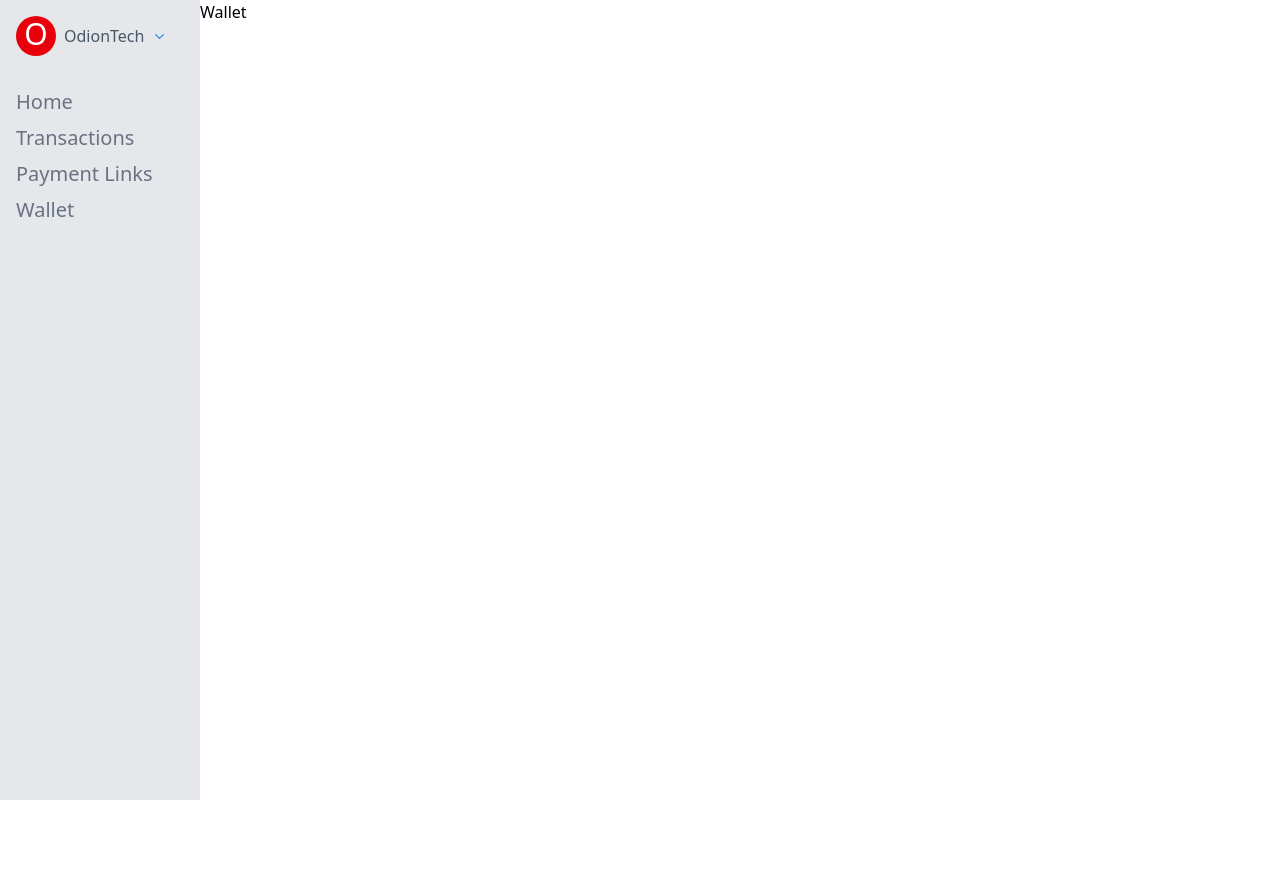
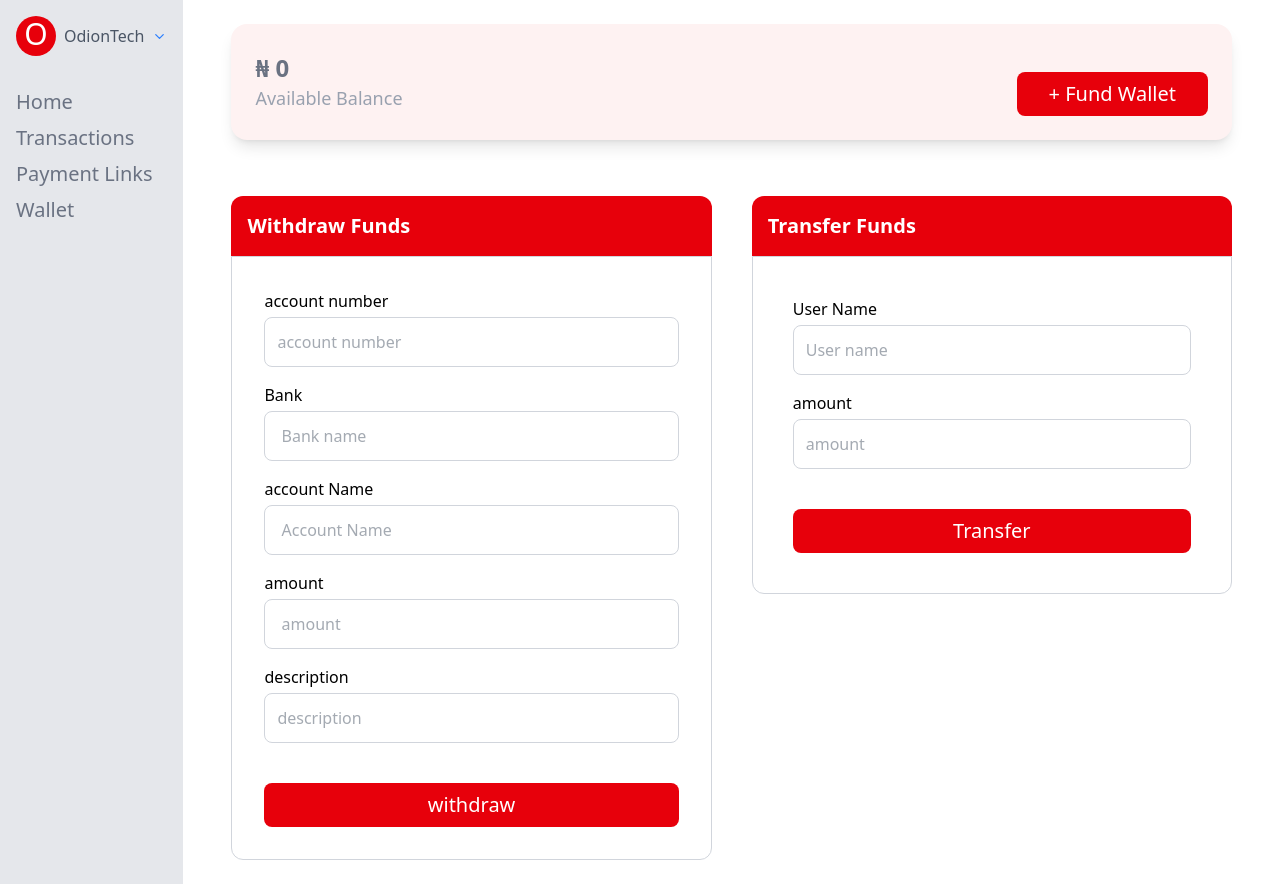
Before and after one commit to OdionOseiwe/SimuPay, a React app in the folder frontend/: page /wallet in a window 1280 px wide. Before the commit the page ends 800 px from the top, so only its background shows below. Built offline with nearby package versions, Linux system fonts and the light colour scheme; the HTML template or start-up script is replaced by a standard one.

Commit message:
protected routes

```diff
--- a/frontend/src/App.tsx
+++ b/frontend/src/App.tsx
@@ -7,22 +7,85 @@ import PaymentLinkspage from "./Pages/PaymentLinkspage"
 import TransactionsPage from "./Pages/TransactionsPage"
 import WalletPage from "./Pages/WalletPage"
 import PaymentPage from "./Pages/PaymentPage"
-import { Routes, Route } from 'react-router-dom';
+import {useAuthStore,} from './store/authstore'
+import { Routes, Route, Navigate } from 'react-router-dom';
 import { Toaster } from 'react-hot-toast';
+
+const ProtectedRoutes = ({children}: { children: any })=>{
+  const {isAuthenticated, user} = useAuthStore();
+
+  if(!user?.isverified){
+    <Navigate to = '/verify-email' replace/>;
+  }
+  if(!isAuthenticated){
+    <Navigate to= "/login" replace />;
+  }
+  return children
+}
+
+const RedirectAuthenticateduser =({children}:{children:any}) =>{
+  const {isAuthenticated, user} = useAuthStore();
+
+  if(isAuthenticated && user?.isverified){
+    <Navigate to= "/dashboard" replace />;
+  }
+
+  return children
+}
+
 
 function App() {
   return (
     <>
       <Routes>
         <Route path="/" element={<HomePage/>}/>
-        <Route path="/dashboard" element={<DashboardPage/>}/>
-        <Route path="/signup" element={<SignUpPage/>}/>
-        <Route path="/login" element={<LoginPage/>}/>
-        <Route path="/verify-email" element={<VerifyEmailPage/>}/>
-        <Route path="/links" element={<PaymentLinkspage/>}/>
-        <Route path="/transactions" element={<TransactionsPage/>}/>
-        <Route path="/wallet" element={<WalletPage/>}/>
-        <Route path="/pay/:paymentRef" element={<PaymentPage/>}/>
+
+        <Route path="/signup" element={
+          <RedirectAuthenticateduser>
+            <SignUpPage/>
+          </RedirectAuthenticateduser>
+        }/>
+        <Route path="/login" element={
+          <RedirectAuthenticateduser>
+            <LoginPage/>
+          </RedirectAuthenticateduser>
+        }/>
+        <Route path="/verify-email" element={
+          <RedirectAuthenticateduser>
+            <VerifyEmailPage/>
+          </RedirectAuthenticateduser>
+        }/>
+
+        <Route path="/dashboard" element={
+          <ProtectedRoutes>
+            <DashboardPage/>
+          </ProtectedRoutes>
+        }/>
+
+        <Route path="/links" element={
+          <ProtectedRoutes>
+            <PaymentLinkspage/>
+          </ProtectedRoutes>}
+        />
+
+        <Route path="/transactions" element={
+          <ProtectedRoutes>
+            <TransactionsPage/>
+          </ProtectedRoutes>}
+        />
+
+        <Route path="/wallet" element={
+          <ProtectedRoutes>
+            <WalletPage/>
+          </ProtectedRoutes>}
+        />
+
+        <Route path="/pay/:paymentRef" element={
+          <ProtectedRoutes>
+            <PaymentPage/>
+          </ProtectedRoutes>}
+        />
+
       </Routes>
       <Toaster />
     </>
--- /dev/null
+++ b/frontend/src/Modals/AddFunds.tsx
@@ -0,0 +1,24 @@
+import { WalletMinimal } from 'lucide-react';
+
+export default function AddFunds() {
+  return (
+      <div className="inset-0 fixed top-30 left-10/12 w-1/6 h-2/6 flex flex-col items-center py-6 px-4 text-gray-700  bg-white rounded-2xl shadow-2xl
+        transform transition-all duration-700 ease-in-out">
+        <WalletMinimal size={50} className='bg-transparent text-clip text-red-600'/>
+        <h1 className=" text-xs mt-3">Add Money to your Wallet</h1>
+        <form action="" className='flex flex-col w-full mt-4'>
+            <input
+            className="text-gray-600 text-xs border border-gray-300  p-2 rounded-lg outline-none"
+            // onChange={}
+            placeholder="enter amount to be added to wallet"
+            type="number"
+            value={''}
+            name="amount"
+            required
+            />
+            <button className='self-center w-4/6 mt-8 cursor-pointer  bg-red-600 rounded-lg py-2 text-white hover:scale-105 transition-all duration-300 hover:-translate-y-1'>Add Funds</button>
+        </form>
+
+      </div>
+  )
+}
--- a/frontend/src/Modals/CreatePaymentLink.tsx
+++ b/frontend/src/Modals/CreatePaymentLink.tsx
@@ -8,11 +8,11 @@ type formType = {
 };
 
 type typeProps = {
-  isOpen: boolean;
-  setIsOpen: (close: boolean) => void;
+  isOpenCreateLinkModal: boolean;
+  setIsOpenCreateLinkModal: (close: boolean) => void;
 };
 
-function CreatePaymentLink({  setIsOpen }: typeProps) {
+function CreatePaymentLink({  setIsOpenCreateLinkModal }: typeProps) {
   const [wordCount, setWordCount] = useState(0);
 
   const [formData, setFormData] = useState({
@@ -38,14 +38,14 @@ const handleChange = (e: React.ChangeEvent<HTMLInputElement | HTMLTextAreaElemen
     <div className="inset-0 fixed z-2 bg-white">
       <div className="flex p-4 justify-between border-b border-gray-300">
         <div className="flex space-x-3 items-center">
-          <button className="cursor-pointer" onClick={() =>setIsOpen(false)}>
+          <button className="cursor-pointer" onClick={() =>setIsOpenCreateLinkModal(false)}>
             <X />
           </button>
           <p className="text-2xl">create payment link</p>
         </div>
         <div className="flex space-x-3 text-l">
           <button
-            onClick={() => setIsOpen(false)}
+            onClick={() => setIsOpenCreateLinkModal(false)}
             className="border-1 rounded-xs py-1 px-4 cursor-pointer"
           >
             cancel
--- a/frontend/src/Pages/DashboardPage.tsx
+++ b/frontend/src/Pages/DashboardPage.tsx
@@ -4,8 +4,7 @@ import { CreditCard, ReceiptText, Receipt } from "lucide-react";
 import CreatePaymentLink from "../Modals/CreatePaymentLink";
 
 function DashboardPage() {
-  const [isOpen, setIsOpen] = useState(false);
-        console.log("set",setIsOpen, "close", isOpen);
+  const [isOpenCreateLinkModal, setIsOpenCreateLinkModal] = useState(false);
 
   const payments = [
     {
@@ -46,7 +45,7 @@ function DashboardPage() {
             <p className="text-gray-400 my-3">{payment.message}</p>
             <button
               onClick={() =>
-                payment.button === "create payment link" ? setIsOpen(true) : null
+                payment.button === "create payment link" ? setIsOpenCreateLinkModal(true) : null
               }
               className="cursor-pointer border-1 rounded-xs p-1 w-full"
             >
@@ -56,9 +55,9 @@ function DashboardPage() {
         ))}
       </div>
 
-      { isOpen && (
+      { isOpenCreateLinkModal && (
         <div className="absolute inset-0 bg-black/40 flex items-center justify-center z-10">
-          <CreatePaymentLink isOpen={isOpen} setIsOpen={setIsOpen} />
+          <CreatePaymentLink isOpenCreateLinkModal={isOpenCreateLinkModal} setIsOpenCreateLinkModal={setIsOpenCreateLinkModal} />
         </div>
       )}
     </div>
--- a/frontend/src/Pages/HomePage.tsx
+++ b/frontend/src/Pages/HomePage.tsx
@@ -2,7 +2,6 @@ import Hero from "../Landing/Hero";
 import GrowWithSimu from "../Landing/GrowWithSimu";
 import SimuTools from "../Landing/SimuTools";
 import Footer from "../layout/Footer";
-import User from "../Modals/User";
 
 function HomePage() {
   return (
@@ -11,7 +10,6 @@ function HomePage() {
       <SimuTools />
       <GrowWithSimu />
       <Footer/>
-      <User/>
     </div>
   );
 }
--- a/frontend/src/Pages/WalletPage.tsx
+++ b/frontend/src/Pages/WalletPage.tsx
@@ -1,11 +1,117 @@
+import { useState } from 'react';
 import SideNav from '../layout/SideNav'
-
+import AddFunds from '../Modals/AddFunds';
 
 function WalletPage() {
+  const [openFundsModals, setOpenFundsModals] = useState(false);
+
   return (
     <div className='flex z-1'>
      <SideNav/>
-      <h1>Wallet</h1>
+      <div className='py-6 px-12 w-full'>
+        <div className='rounded-2xl flex justify-between bg-red-50 p-6 shadow-lg items-center'>
+          <div>
+              <p className='text-2xl font-semibold text-gray-500'>
+                &#x20A6; {0.00}
+              </p>
+              <p className='text-gray-400 font-light text-lg'>
+                Available Balance
+              </p>
+          </div>
+
+            <button onClick={()=> setOpenFundsModals(!openFundsModals)} className="px-8 md:text-xl mt-6 cursor-pointer bg-red-600 rounded-lg py-2 text-white transition-all duration-300 hover:-translate-y-1">
+              + Fund Wallet
+            </button>
+        </div>
+        {
+          openFundsModals && <AddFunds/>
+        }
+        <div className='grid lg:grid-cols-2 gap-10'>
+          <div className='mt-14' >
+            <h2 className='bg-red-600 p-4 rounded-t-xl text-white text-xl font-semibold'  >Withdraw Funds</h2>
+            <form className='flex flex-col p-8 rounded-b-xl border border-gray-300' action="">
+              <label htmlFor="" className='mb-1'>account number</label>
+              <input
+                className="text-gray-600 w-full  mb-4 border border-gray-300  px-3  py-3 rounded-lg outline-none"
+                // onChange={}
+                placeholder="account number"
+                type="text"
+                value={''}
+                name="accountNumber"
+                required
+              />
+              <label htmlFor="" className='mb-1'>Bank</label>
+              <input
+                className="text-gray-600 w-full  mb-4 border border-gray-300  px-3  py-3 rounded-lg outline-none"
+                // onChange={}
+                placeholder=" Bank name"
+                type="text"
+                value={''}
+                name="bankName"
+                required
+              />
+              <label htmlFor="" className='mb-1'>account Name</label>
+              <input
+                className="text-gray-600 w-full  mb-4 border border-gray-300  px-3  py-3 rounded-lg outline-none"
+                // onChange={}
+                placeholder=" Account Name"
+                type="text"
+                value={''}
+                name="accountName"
+                required
+              />
+              <label htmlFor="" className='mb-1'>amount</label>
+              <input
+                className="text-gray-600 w-full  mb-4 border border-gray-300  px-3  py-3 rounded-lg outline-none"
+                // onChange={}
+                placeholder=" amount"
+                type="text"
+                value={''}
+                name="amount"
+                required
+              />
+              <label htmlFor="" className='mb-1'>description</label>
+              <input
+                className="text-gray-600 w-full  mb-4 border border-gray-300  px-3  py-3 rounded-lg outline-none"
+                // onChange={}
+                placeholder="description"
+                type="text"
+                value={''}
+                name="amount"
+                required
+              />
+              <button className='w-full md:text-xl mt-6 cursor-pointer bg-red-600 rounded-lg py-2 text-white hover:scale-105 transition-all duration-300 hover:-translate-y-1'>withdraw</button>
+            </form>
+          </div>
+          <div className='flex flex-col mt-14'>
+            <h2 className='bg-red-600 p-4 rounded-t-xl text-white text-xl font-semibold'  >Transfer Funds</h2>
+            <form action="" className='flex flex-col p-10 rounded-b-xl border border-gray-300' >
+              <label htmlFor="" className='mb-1'>User Name</label>
+              <input
+                className="text-gray-600 w-full border border-gray-300 mb-4  px-3  py-3 rounded-lg outline-none"
+                // onChange={}
+                placeholder="User name"
+                type="text"
+                value={''}
+                name="userName"
+                required
+              />
+             <label htmlFor="" className='mb-1'>amount</label>
+              <input
+                className="text-gray-600 w-full border border-gray-300 mb-4  px-3  py-3 rounded-lg outline-none"
+                // onChange={}
+                placeholder="amount"
+                type="number"
+                value={''}
+                name="amount"
+                required
+              />
+              <button className='w-full md:text-xl mt-6 cursor-pointer bg-red-600 rounded-lg py-2 text-white hover:scale-105 transition-all duration-300 hover:-translate-y-1'>Transfer</button>
+            </form>
+
+          </div>
+        </div>
+      </div>
     </div>
   )
 }
```
